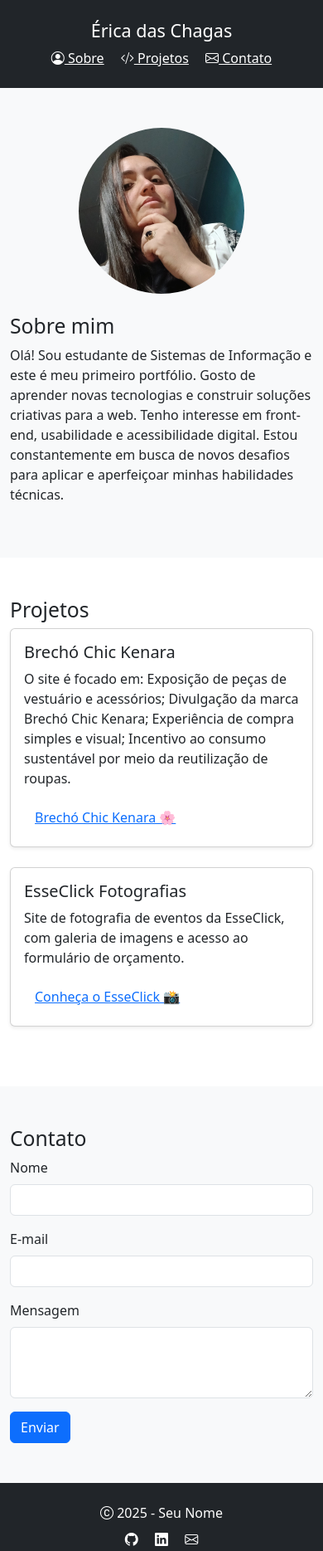
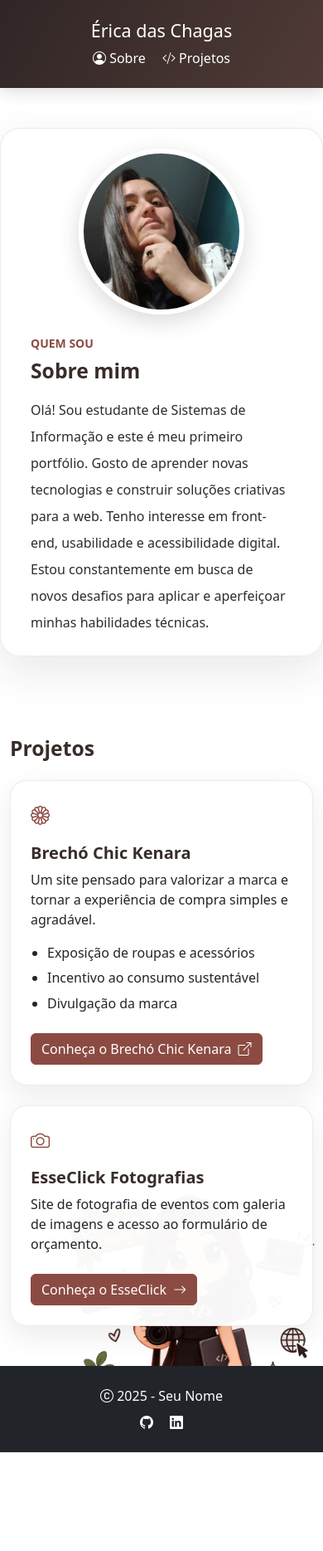
Before and after one commit to ericavieira-25/portfolio, a plain HTML site: page index.html in a window 390 px wide. Shown: the whole page at 83% size. After the commit the page ends 1750 px from the top, so only its background shows below. Drawn offline with nearby package versions, Linux system fonts and the light colour scheme.

Commit message:
Atualiza portfolio e adiciona imagem de fundo
Co-authored-by: Copilot <223556219+Copilot@users.noreply.github.com>

```diff
--- a/index.html
+++ b/index.html
@@ -8,120 +8,255 @@
       <link rel="stylesheet" href="https://cdn.jsdelivr.net/npm/bootstrap@5.3.0/dist/css/bootstrap.min.css" />
       <!-- Bootstrap Icons -->
       <link rel="stylesheet" href="https://cdn.jsdelivr.net/npm/bootstrap-icons@1.10.5/font/bootstrap-icons.css" />
+      <style>
+         :root {
+            --cor-destaque: #8b4b42;
+            --cor-destaque-hover: #713a33;
+         }
+
+         body {
+            background-color: #fff;
+            background-image: url("bonequinha.png");
+            background-position: right bottom;
+            background-repeat: no-repeat;
+            background-attachment: fixed;
+            background-size: min(55vw, 520px) auto;
+            color: #302b2a;
+         }
+
+         .site-header {
+            background: linear-gradient(120deg, #302626, #503a36);
+            box-shadow: 0 4px 18px rgba(38, 27, 24, 0.16);
+         }
+
+         .site-nav a {
+            display: inline-block;
+            text-decoration: none;
+            transition: color 180ms ease, transform 180ms ease;
+         }
+
+         .site-nav a:hover {
+            color: #f3c7b9 !important;
+            transform: translateY(-2px);
+         }
+
+         .about-panel {
+            padding: clamp(1.5rem, 4vw, 3rem);
+            border: 1px solid rgba(139, 75, 66, 0.12);
+            border-radius: 1.5rem;
+            background: rgba(255, 255, 255, 0.96);
+            box-shadow: 0 18px 50px rgba(62, 42, 37, 0.1);
+         }
+
+         .profile-photo {
+            border: 6px solid #fff;
+            box-shadow: 0 8px 26px rgba(62, 42, 37, 0.18);
+         }
+
+         .section-title {
+            color: #382d2a;
+            font-weight: 700;
+         }
+
+         .project-card {
+            overflow: hidden;
+            border: 1px solid rgba(139, 75, 66, 0.12);
+            border-radius: 1.25rem;
+            background: rgba(255, 255, 255, 0.97);
+            box-shadow: 0 12px 32px rgba(62, 42, 37, 0.09);
+            transition: transform 220ms ease, box-shadow 220ms ease;
+         }
+
+         .project-card:hover {
+            transform: translateY(-6px);
+            box-shadow: 0 20px 42px rgba(62, 42, 37, 0.16);
+         }
+
+         .project-card .card-title {
+            color: #382d2a;
+            font-weight: 700;
+         }
+
+         .project-list {
+            padding-left: 1.25rem;
+         }
+
+         .project-list li + li {
+            margin-top: 0.4rem;
+         }
+
+         .btn-project {
+            border-color: var(--cor-destaque);
+            background-color: var(--cor-destaque);
+            color: #fff;
+         }
+
+         .btn-project:hover,
+         .btn-project:focus-visible {
+            border-color: var(--cor-destaque-hover);
+            background-color: var(--cor-destaque-hover);
+            color: #fff;
+         }
+
+         .animate-in {
+            animation: fade-up 650ms ease-out both;
+         }
+
+         .animate-in-delay {
+            animation-delay: 140ms;
+         }
+
+         @keyframes fade-up {
+            from {
+               opacity: 0;
+               transform: translateY(18px);
+            }
+            to {
+               opacity: 1;
+               transform: translateY(0);
+            }
+         }
+
+         #btn-topo {
+            display: grid;
+            width: 3rem;
+            height: 3rem;
+            place-items: center;
+            border: 0;
+            border-radius: 50%;
+            background-color: var(--cor-destaque);
+            opacity: 0;
+            pointer-events: none;
+            transform: translateY(0.5rem);
+            transition: opacity 180ms ease, transform 180ms ease;
+         }
+
+         #btn-topo.is-visible {
+            opacity: 1;
+            pointer-events: auto;
+            transform: translateY(0);
+         }
+
+         :focus-visible {
+            outline: 3px solid #c17463;
+            outline-offset: 3px;
+         }
+
+         @media (max-width: 576px) {
+            body {
+               background-size: min(80vw, 400px) auto;
+            }
+
+            .site-nav a {
+               margin-right: 0.5rem !important;
+               margin-left: 0.5rem;
+            }
+         }
+
+         @media (prefers-reduced-motion: reduce) {
+            *,
+            *::before,
+            *::after {
+               scroll-behavior: auto !important;
+               animation-duration: 0.01ms !important;
+               animation-iteration-count: 1 !important;
+               transition-duration: 0.01ms !important;
+            }
+         }
+      </style>
    </head>
-   <body class="bg-light">
+   <body class="bg-white">
 <!-- HEADER -->
-<header class="bg-dark text-white py-4">
+<header class="site-header text-white py-4">
    <div class="container d-flex flex-column flex-md-row align-items-center justify-content-between">
       <h1 class="h4 mb-0">Érica das Chagas</h1>
-      <nav class="mt-2 mt-md-0">
-         <a href="#sobre" class="text-white me-3"><i class="bi bi-person-circle"></i> Sobre</a>
-         <a href="#projetos" class="text-white me-3"><i class="bi bi-code-slash"></i> Projetos</a>
-         <a href="#contato" class="text-white"><i class="bi bi-envelope"></i> Contato</a>
+      <nav class="site-nav mt-2 mt-md-0" aria-label="Navegação principal">
+         <a href="#sobre" class="text-white me-3"><i class="bi bi-person-circle" aria-hidden="true"></i> Sobre</a>
+         <a href="#projetos" class="text-white"><i class="bi bi-code-slash" aria-hidden="true"></i> Projetos</a>
       </nav>
    </div>
 </header>
 <!-- SOBRE MIM -->
 <section id="sobre" class="container py-5">
-   <div class="row align-items-center">
+   <div class="about-panel row align-items-center animate-in">
       <div class="col-md-4 text-center mb-4 mb-md-0">
-         <img src="sua-foto.jpeg" alt="Foto de perfil" class="rounded-circle img-fluid" style="max-width: 200px;" />
+         <img src="sua-foto.jpeg" alt="Foto de perfil de Érica" class="profile-photo rounded-circle img-fluid" style="max-width: 200px;" />
       </div>
       <div class="col-md-8">
-         <h2>Sobre mim</h2>
-         <p>Olá! Sou estudante de Sistemas de Informação e este é meu primeiro portfólio. Gosto de aprender novas tecnologias e construir soluções criativas para a web. Tenho interesse em front-end, usabilidade e acessibilidade digital. Estou constantemente em busca de novos desafios para aplicar e aperfeiçoar minhas habilidades técnicas.</p>
+         <p class="text-uppercase fw-semibold small mb-2" style="color: var(--cor-destaque);">Quem sou</p>
+         <h2 class="section-title mb-3">Sobre mim</h2>
+         <p class="mb-0 lh-lg">Olá! Sou estudante de Sistemas de Informação e este é meu primeiro portfólio. Gosto de aprender novas tecnologias e construir soluções criativas para a web. Tenho interesse em front-end, usabilidade e acessibilidade digital. Estou constantemente em busca de novos desafios para aplicar e aperfeiçoar minhas habilidades técnicas.</p>
       </div>
    </div>
 </section>
 <!-- PROJETOS -->
-<section id="projetos" class="container py-5 bg-white">
-   <h2>Projetos</h2>
-   <div class="row">
-      <div class="col-md-4 mb-4">
-         <div class="card h-100 shadow-sm">
-            <div class="card-body">
-               <h5 class="card-title">Brechó Chic Kenara</h5>
-               <p class="card-text">O site é focado em:
-Exposição de peças de vestuário e acessórios;
-Divulgação da marca Brechó Chic Kenara;
-Experiência de compra simples e visual;
-Incentivo ao consumo sustentável por meio da reutilização de roupas.</p>
-<a href="https://brecho-chic-kenara.vercel.app/"
-   target="_blank"
-   rel="noopener noreferrer"
-   class="btn btn-link">
-   Brechó Chic Kenara 🌸
-</a>
+<section id="projetos" class="container py-5">
+   <h2 class="section-title mb-4">Projetos</h2>
+   <div class="row g-4">
+      <div class="col-md-6 animate-in">
+         <div class="project-card card h-100">
+            <div class="card-body d-flex flex-column p-4 p-lg-5">
+               <div class="mb-3 fs-3" style="color: var(--cor-destaque);" aria-hidden="true"><i class="bi bi-flower1"></i></div>
+               <h3 class="card-title h5">Brechó Chic Kenara</h3>
+               <p class="card-text">Um site pensado para valorizar a marca e tornar a experiência de compra simples e agradável.</p>
+               <ul class="project-list mb-4">
+                  <li>Exposição de roupas e acessórios</li>
+                  <li>Incentivo ao consumo sustentável</li>
+                  <li>Divulgação da marca</li>
+               </ul>
+               <a href="https://brecho-chic-kenara.vercel.app/"
+                  target="_blank"
+                  rel="noopener noreferrer"
+                  class="btn btn-project mt-auto align-self-start">
+                  Conheça o Brechó Chic Kenara <i class="bi bi-box-arrow-up-right ms-1" aria-hidden="true"></i>
+               </a>
             </div>
          </div>
       </div>
-      <div class="col-md-4 mb-4">
-         <div class="card h-100 shadow-sm">
-            <div class="card-body">
-               <h5 class="card-title">EsseClick Fotografias</h5>
-               <p class="card-text">Site de fotografia de eventos da EsseClick, com galeria de imagens e acesso ao formulário de orçamento.</p>
-               <a href="./esseclick/" class="btn btn-link">Conheça o EsseClick 📸</a>
+      <div class="col-md-6 animate-in animate-in-delay">
+         <div class="project-card card h-100">
+            <div class="card-body d-flex flex-column p-4 p-lg-5">
+               <div class="mb-3 fs-3" style="color: var(--cor-destaque);" aria-hidden="true"><i class="bi bi-camera"></i></div>
+               <h3 class="card-title h5">EsseClick Fotografias</h3>
+               <p class="card-text mb-4">Site de fotografia de eventos com galeria de imagens e acesso ao formulário de orçamento.</p>
+               <a href="./esseclick/" class="btn btn-project mt-auto align-self-start">
+                  Conheça o EsseClick <i class="bi bi-arrow-right ms-1" aria-hidden="true"></i>
+               </a>
             </div>
          </div>
       </div>
    </div>
 </section>
-<!-- CONTATO -->
-<section id="contato" class="container py-5">
-   <h2>Contato</h2>
-   <form id="form-contato">
-      <div class="mb-3">
-         <label for="nome" class="form-label">Nome</label>
-         <input type="text" class="form-control" id="nome" required />
-      </div>
-      <div class="mb-3">
-         <label for="email" class="form-label">E-mail</label>
-         <input type="email" class="form-control" id="email" required />
-      </div>
-      <div class="mb-3">
-         <label for="mensagem" class="form-label">Mensagem</label>
-         <textarea class="form-control" id="mensagem" rows="3" required></textarea>
-      </div>
-      <button type="submit" class="btn btn-primary">Enviar</button>
-   </form>
-</section>
 <!-- FOOTER RODAPÉ -->
 <footer class="bg-dark text-white text-center py-4">
    <p class="mb-2"><i class="bi bi-c-circle"></i> 2025 - Seu Nome</p>
    <div>
-      <a href="https://github.com/ericavieira-25" class="text-white me-3"><i class="bi bi-github"></i></a>
-      <a href="https://www.linkedin.com/in/%C3%A9rica-vieira-00094b2b/" class="text-white me-3"><i class="bi bi-linkedin"></i></a>
-      <a href="mailto: erica.lol76@gmail.com" class="text-white"><i class="bi bi-envelope"></i></a>
+      <a href="https://github.com/ericavieira-25" class="text-white me-3" aria-label="GitHub de Érica"><i class="bi bi-github" aria-hidden="true"></i></a>
+      <a href="https://www.linkedin.com/in/%C3%A9rica-vieira-00094b2b/" class="text-white" aria-label="LinkedIn de Érica"><i class="bi bi-linkedin" aria-hidden="true"></i></a>
    </div>
 </footer>
 
     <!-- BOTÃO VOLTAR AO TOPO -->
-<button id="btn-topo" class="btn btn-primary position-fixed bottom-0 end-0 m-4" style="display: none;">
-<i class="bi bi-arrow-up-short"></i>
+<button id="btn-topo" type="button" class="btn text-white position-fixed bottom-0 end-0 m-4" aria-label="Voltar ao topo" aria-hidden="true" tabindex="-1">
+<i class="bi bi-arrow-up-short fs-3" aria-hidden="true"></i>
 </button>
 <!-- SCRIPT -->
 <script>
    window.addEventListener('scroll', () => {
      const btn = document.getElementById('btn-topo');
-     btn.style.display = window.scrollY > 300 ? 'block' : 'none';
+     const isVisible = window.scrollY > 300;
+     if (!isVisible && document.activeElement === btn) {
+       btn.blur();
+     }
+     btn.classList.toggle('is-visible', isVisible);
+     btn.setAttribute('aria-hidden', String(!isVisible));
+     btn.tabIndex = isVisible ? 0 : -1;
    });
 
    document.getElementById('btn-topo').addEventListener('click', () => {
-     window.scrollTo({ top: 0, behavior: 'smooth' });
+     const behavior = window.matchMedia('(prefers-reduced-motion: reduce)').matches ? 'instant' : 'smooth';
+     window.scrollTo({ top: 0, behavior });
    });
 </script>
-<script>
-   document.getElementById('form-contato').addEventListener('submit', function (e) {
-     e.preventDefault();
-     const nome = document.getElementById('nome').value;
-     const email = document.getElementById('email').value;
-     const mensagem = document.getElementById('mensagem').value;
-
-     alert(`Obrigado, ${nome}! Sua mensagem foi enviada com sucesso.\n\nE-mail: ${email}\nMensagem: ${mensagem}`);
-
-     this.reset();
-   });
-</script>
-
 </body>
 </html>
```
Also changed, not shown: bonequinha.png (added).
